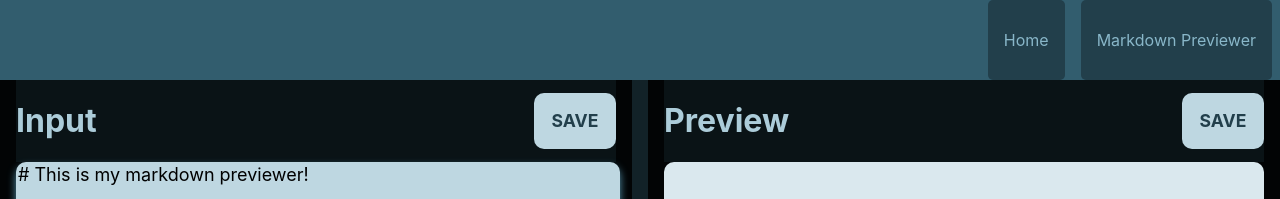
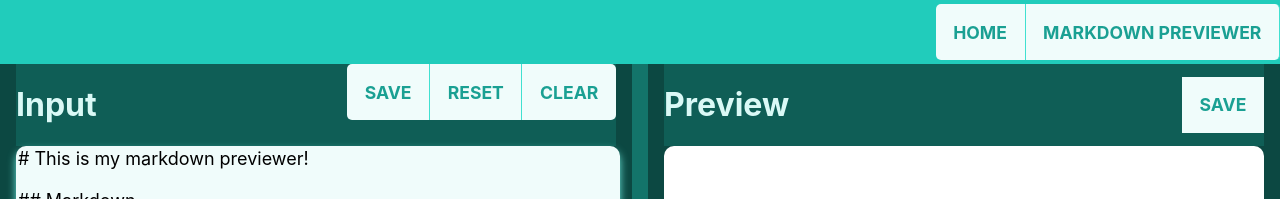
Before and after one commit to ShankarCodes/freecodecamp-frontend, a React (Create React App) app in the folder react_apps/: page /mdpreview in a window 1280 px wide. Shown: the top 199 px of the page. Built offline with nearby package versions, Linux system fonts and the light colour scheme.

Commit message:
Finished styling buttons

```diff
--- a/react_apps/package.json
+++ b/react_apps/package.json
@@ -1,5 +1,5 @@
 {
-  "homepage": "https://shankarcodes.github.com/freecodecamp-frontend",
+  "homepages": "https://shankarcodes.github.com/freecodecamp-frontend",
   "name": "react_apps",
   "version": "0.1.0",
   "private": true,
--- a/react_apps/public/sample.md
+++ b/react_apps/public/sample.md
@@ -35,3 +35,31 @@ This is the body of my web page
 
 
 > “Any fool can write code that a computer can understand. Good programmers write code that humans can understand.” – Martin Fowler
+
+
+## Popularity of programming languages
+
+| Apr 2021 | Apr 2020 | Programming Language | Ratings | Change |
+|----------|----------|----------------------|---------|--------|
+| 1        | 2        | C                    | 14.32%  | -2.40% |
+| 2        | 1        | Java                 | 11.23%  | -5.49% |
+| 3        | 3        | Python               | 11.03%  | +1.72% |
+| 4        | 4        | C++                  | 7.14%   | +0.36% |
+| 5        | 5        | C#                   | 4.91%   | +0.16% |
+| 6        | 6        | Visual Basic         | 4.55%   | -0.18% |
+| 7        | 7        | JavaScript           | 2.44%   | +0.06% |
+| 8        | 14       | Assembly language    | 2.32%   | +1.16% |
+| 9        | 8        | PHP                  | 1.84%   | -0.54% |
+| 10       | 9        | SQL                  | 1.83%   | -0.34% |
+| 11       | 19       | Classic Visual Basic | 1.54%   | +0.71% |
+| 12       | 22       | Delphi/Object Pascal | 1.47%   | +0.77% |
+| 13       | 13       | Ruby                 | 1.23%   | -0.02% |
+| 14       | 12       | Go                   | 1.22%   | -0.13% |
+| 15       | 11       | Swift                | 1.19%   | -0.32% |
+| 16       | 10       | R                    | 1.12%   | -0.42% |
+| 17       | 48       | Groovy               | 1.04%   | +0.86% |
+| 18       | 16       | Perl                 | 0.99%   | +0.03% |
+| 19       | 18       | MATLAB               | 0.99%   | +0.06% |
+| 20       | 34       | Fortran              | 0.91%   | +0.58% |
+
+[Data from TIOBE](https://www.tiobe.com/tiobe-index/)
--- a/react_apps/src/App.scss
+++ b/react_apps/src/App.scss
@@ -7,3 +7,13 @@ body,html{
     padding: 0;
     margin: 0;
 }
+.btn-left{
+    border-top-left-radius: 5px !important;
+    border-bottom-left-radius: 5px !important;
+    border-right: 1px solid $primary-color !important;
+}
+.btn-right{
+    border-top-right-radius: 5px !important;
+    border-bottom-right-radius: 5px !important;
+    border-left: 1px solid $primary-color !important;
+}
--- a/react_apps/src/components/MarkdownPreviewer/GridLayout.module.scss
+++ b/react_apps/src/components/MarkdownPreviewer/GridLayout.module.scss
@@ -6,7 +6,7 @@
     grid-template-columns: 1fr;
     overflow: auto;
     @media only screen and (min-width: 401px) and (max-width: 960px){
-        grid-template-columns: 1fr 1fr;
+        grid-template-columns: 1fr;
         grid-column-gap: 0px;
     }
 
--- a/react_apps/src/components/MarkdownPreviewer/MarkdownPreviewer.jsx
+++ b/react_apps/src/components/MarkdownPreviewer/MarkdownPreviewer.jsx
@@ -1,3 +1,4 @@
+import styles from './MarkdownPreviewer.module.scss';
 import React, { useEffect } from 'react';
 import Navbar from '../Navbar';
 import Fullpage from './Fullpage';
@@ -165,15 +166,24 @@ ${marked(markdownText)}
                 <h1>
                     Input
                 </h1>
-                <button onClick={(event)=>saveText(event,markdownText)}>
+                <div>
+                <button onClick={(event)=>saveText(event,markdownText)} className="btn-left">
                     Save
                 </button>
+                <button>
+                  Reset
+                </button>
+                <button onClick={(event)=>{setMarkdownText('')}} className="btn-right">
+                  Clear
+                </button>
+                </div>
             </Toolbar>
             <Textarea textid={'editor'} handleOnChange={(event)=>{setMarkdownText(event.target.value)}} value={markdownText}/>
         </Pane>
         <Pane>
             <Toolbar>
             <h1>Preview</h1>
+
                 <button onClick={(event)=>saveRendered(event)}>
                     Save
                 </button>
--- a/react_apps/src/components/MarkdownPreviewer/Preview.jsx
+++ b/react_apps/src/components/MarkdownPreviewer/Preview.jsx
@@ -15,7 +15,6 @@ marked.setOptions({
 
 const Preview = ({markdown}) =>{
     let rendered = marked(markdown);
-    console.log(rendered);
     return <div id="preview" className={styles.markdown} dangerouslySetInnerHTML={{'__html':rendered}}/>
 }
 export default Preview;
--- a/react_apps/src/components/MarkdownPreviewer/Toolbar.module.scss
+++ b/react_apps/src/components/MarkdownPreviewer/Toolbar.module.scss
@@ -12,7 +12,7 @@
         color: darken($primary-color, 20%);
         font-weight: 700;
         font-size: 1.1em;
-        border-radius: 10px;
+        border-radius: 0px;
         outline: none;
         appearance: none;
         border: 0px;
--- a/react_apps/src/components/MarkdownPreviewer/display.css
+++ b/react_apps/src/components/MarkdownPreviewer/display.css
@@ -100,4 +100,5 @@ $primary-color:rgb(0, 225, 255);
   padding: 0.5em;
 }
 
+
 /*# sourceMappingURL=display.css.map */
--- a/react_apps/src/components/Navbar.module.scss
+++ b/react_apps/src/components/Navbar.module.scss
@@ -5,6 +5,36 @@ nav{
     display: flex;
     justify-content: flex-end;
     a{
+
+    &:first-child{
+    border-top-left-radius: 5px !important;
+    border-bottom-left-radius: 5px !important;
+    border-right: 1px solid $primary-color !important;
+    }
+    &:last-child{
+    border-top-right-radius: 5px !important;
+    border-bottom-right-radius: 5px !important;
+    border-right: 1px solid $primary-color !important;
+    }
+        padding: 1em;
+        text-transform: uppercase;
+        background-color: lighten($primary-color, 40%);
+        color: darken($primary-color, 20%);
+        font-weight: 700;
+        font-size: 1.1em;
+        outline: none;
+        appearance: none;
+        text-decoration: none;
+        align-self: center;
+        justify-self:flex-end;
+        transition: 0.2s;
+        outline: none;
+        border: none;
+        &:hover{
+            background-color: darken($primary-color, 20%);
+            color: lighten($primary-color, 40%);
+        }
+        /*
         color: lighten($primary-color, 25%);
         align-self: center;
         justify-self: center;
@@ -23,6 +53,7 @@ nav{
             background-color: darken($primary-color, 30%);
             color: lighten($primary-color, 50%);
         }
+        */
         &:focus{
             background-color: darken($primary-color, 20%);
             color: lighten($primary-color, 50%);
--- a/react_apps/src/components/variables.scss
+++ b/react_apps/src/components/variables.scss
@@ -12,4 +12,5 @@ $primary-color:rgb(0, 225, 255);
 $base-font-size: 14px;
 $h-inc: 6;
 $primary-color: rgb(107, 107, 107);
-$primary-color: rgb(66, 122, 145);
+$primary-color: rgb(139, 139, 139);
+$primary-color: turquoise;
```
Also changed, not shown: react_apps/src/components/MarkdownPreviewer/MarkdownPreviewer.module.scss (added), 2 other files (tests, documents, lock files or other folders).
